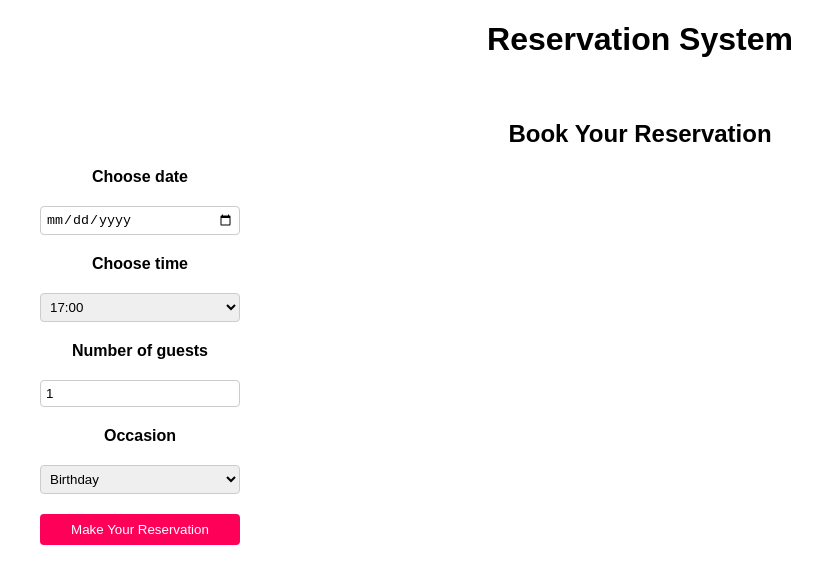
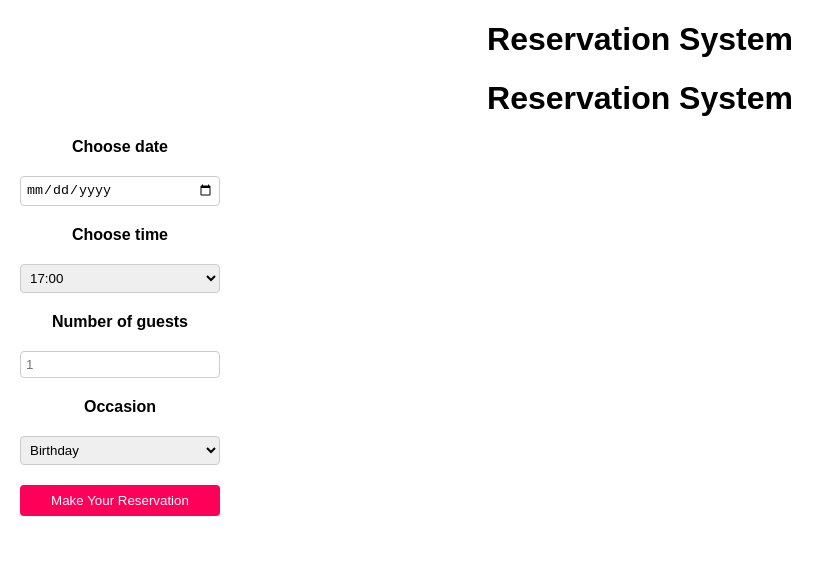
Before and after one commit to Arup/mintrk, a React (Create React App) app: page / in a window 1280 px wide. Shown: the top 584 px of the page, without its empty margins (0-834 px from the left). Built offline with nearby package versions, Linux system fonts and the light colour scheme.

Commit message:
useReducer updateTimes for dispatch

```diff
--- a/src/App.js
+++ b/src/App.js
@@ -1,12 +1,12 @@
 import './App.css';
-import Bookings from './components/UI/Bookings/Bookings/Bookings';
+import Main from './components/UI/Main';
 
 
 function App() {
   return (
     <div className="App">
       <h1>Reservation System</h1>
-          <Bookings />
+          <Main />
     </div>
   );
 }
--- a/src/components/UI/Bookings/Bookings/Bookings.js
+++ b/src/components/UI/Bookings/Bookings/Bookings.js
@@ -1,38 +1,13 @@
-import React, { useState } from 'react';
-import BookingForm from '../BookingsForm/BookingForm';
-import './Bookings.css'; // Import the CSS for Bookings
+import React from 'react';
+import BookingForm from '../BookingForm/BookingForm';
 
-function Bookings() {
-  // State to hold form data
-  const [formData, setFormData] = useState({
-    date: '',
-    time: '',
-    guests: 1,
-    occasion: ''
-  });
-
-  // Handle change in input fields
-  const handleChange = (e) => {
-    const { id, value } = e.target;
-    setFormData((prevData) => ({
-      ...prevData,
-      [id]: value
-    }));
-  };
-
-  // Handle form submission
-  const handleSubmit = (e) => {
-    e.preventDefault();
-    console.log('Form Data Submitted:', formData);
-  };
-
+function Bookings({ availableTimes, dispatch }) {
   return (
     <div className="bookings-container">
-      <h2>Book Your Reservation</h2>
+      <h2>Make a Booking</h2>
       <BookingForm
-        formData={formData}
-        handleChange={handleChange}
-        handleSubmit={handleSubmit}
+        availableTimes={availableTimes}
+        dispatch={dispatch}
       />
     </div>
   );
--- a/src/components/UI/Bookings/BookingsForm/BookingForm.js
+++ b/src/components/UI/Bookings/BookingsForm/BookingForm.js
@@ -1,25 +1,26 @@
 import React from 'react';
-import './BookingForm.css'; // Import the CSS for BookingForm
+import './BookingForm.css';
 
-function BookingForm({ formData, handleChange, handleSubmit }) {
+function BookingForm({ availableTimes, dispatch }) {
+  const handleDateChange = (e) => {
+    // Dispatch an action to update available times when date changes
+    dispatch({ type: 'UPDATE_TIMES', payload: e.target.value });
+  };
+
   return (
-    <form onSubmit={handleSubmit} className="booking-form">
+    <form className="booking-form">
       <label htmlFor="date">Choose date</label>
       <input
         type="date"
         id="date"
-        value={formData.date}
-        onChange={handleChange}
+        onChange={handleDateChange} // Handle date change
       />
 
       <label htmlFor="time">Choose time</label>
-      <select id="time" value={formData.time} onChange={handleChange}>
-        <option value="17:00">17:00</option>
-        <option value="18:00">18:00</option>
-        <option value="19:00">19:00</option>
-        <option value="20:00">20:00</option>
-        <option value="21:00">21:00</option>
-        <option value="22:00">22:00</option>
+      <select id="time">
+        {availableTimes.map((time, index) => (
+          <option key={index} value={time}>{time}</option>
+        ))}
       </select>
 
       <label htmlFor="guests">Number of guests</label>
@@ -29,12 +30,10 @@ function BookingForm({ formData, handleChange, handleSubmit }) {
         placeholder="1"
         min="1"
         max="10"
-        value={formData.guests}
-        onChange={handleChange}
       />
 
       <label htmlFor="occasion">Occasion</label>
-      <select id="occasion" value={formData.occasion} onChange={handleChange}>
+      <select id="occasion">
         <option value="Birthday">Birthday</option>
         <option value="Anniversary">Anniversary</option>
       </select>
--- /dev/null
+++ b/src/components/UI/Main.js
@@ -0,0 +1,35 @@
+import React, { useReducer } from 'react';
+import BookingForm from './Bookings/BookingsForm/BookingForm';
+
+function initializeTimes() {
+  // Initialize available times
+  return ['17:00', '18:00', '19:00', '20:00', '21:00', '22:00'];
+}
+
+function updateTimes(state, action) {
+  // Update available times based on selected date
+  // For now, we return the same state
+  switch (action.type) {
+    case 'UPDATE_TIMES':
+      // filter or modify times based on action.payload (selected date)
+      return state;
+    default:
+      return state;
+  }
+}
+
+function Main() {
+  const [availableTimes, dispatch] = useReducer(updateTimes, initializeTimes());
+
+  return (
+    <div>
+      <h1>Reservation System</h1>
+      <BookingForm
+        availableTimes={availableTimes}
+        dispatch={dispatch}
+      />
+    </div>
+  );
+}
+
+export default Main;
```
